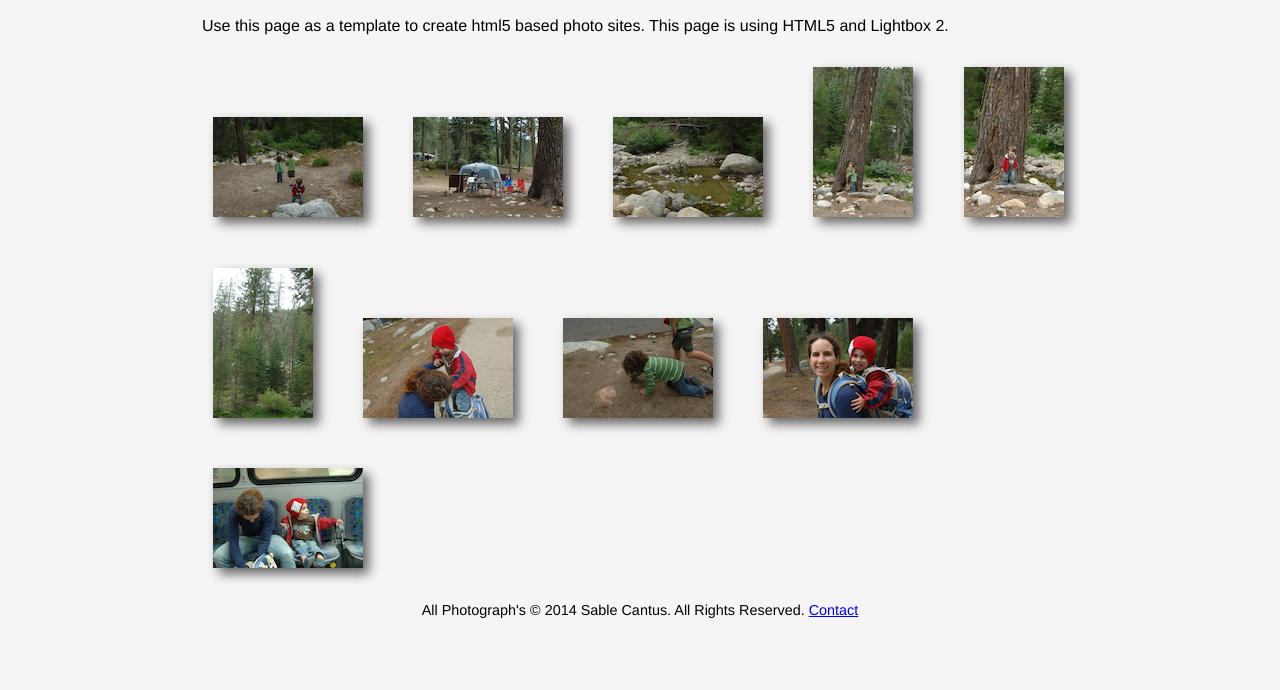
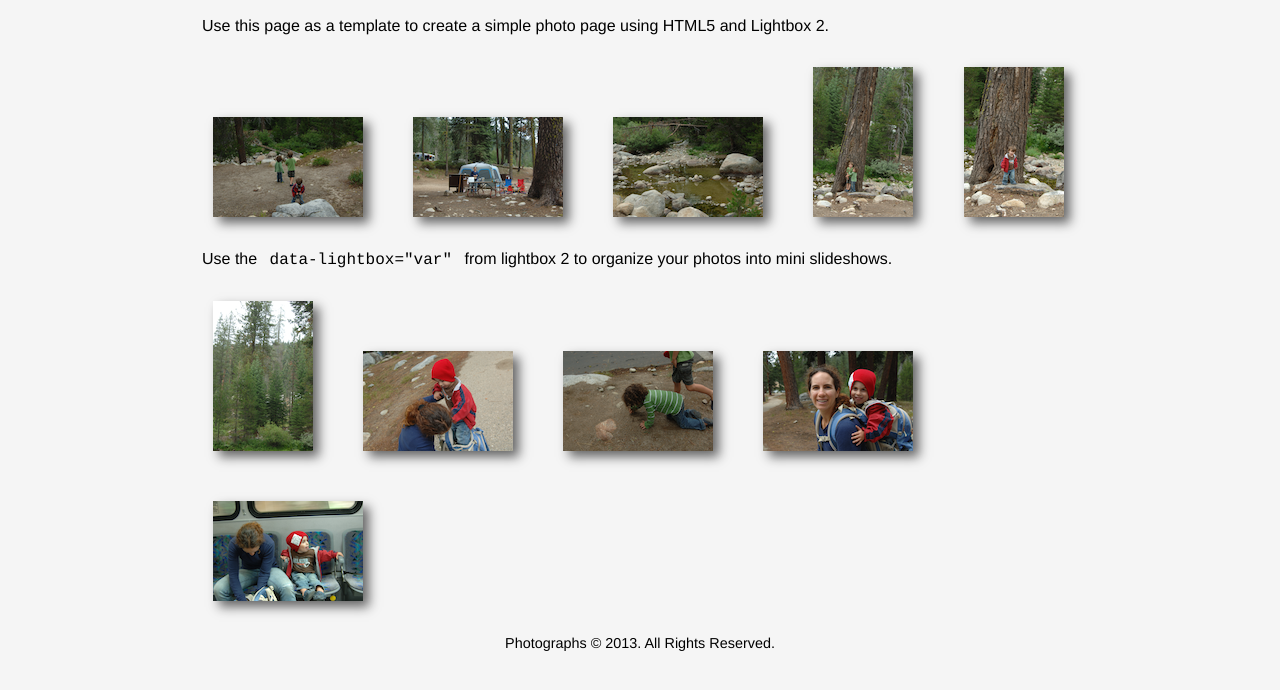
Before and after one commit to sc137/sequoia2014, a plain HTML site: page index.html in a window 1280 px wide. Shown: the part 62-752 px from the top of the page. Drawn offline with Linux system fonts and the light colour scheme; files whose address does not match are found by name.

Commit message:
updated for gitpages

```diff
--- a/assets/style.css
+++ b/assets/style.css
@@ -47,6 +47,11 @@ p {
 	padding: .25em 0 0 0;
 }
 
+code {
+	font-family: courier, monospace;
+	padding: 0 .5em;
+}
+
 .inset {
 	padding-left: 1.35em;
 }
--- a/index.html
+++ b/index.html
@@ -13,7 +13,7 @@
 	<section id="content">
 
 		<h1>Photo Page Template</h1>
-		<p>Use this page as a template to create html5 based photo sites. This page is using HTML5 and Lightbox 2.</p>
+		<p>Use this page as a template to create a simple photo page using HTML5 and Lightbox 2.</p>
 
 		<section id="photos"><!-- Please remove my sample content and use your own -->
 
@@ -27,18 +27,20 @@
 
 			<a href="assets/img/full/img5.png" data-lightbox="photos" title=""><img src="assets/img/thumbs/thumb5.png" class="thumb"></a>
 
-			<a href="assets/img/full/img6.png" data-lightbox="photos" title=""><img src="assets/img/thumbs/thumb6.png" class="thumb"></a>
+			<p>Use the <code>data-lightbox="var"</code> from lightbox 2 to organize your photos into mini slideshows.</p>
 
-			<a href="assets/img/full/img7.png" data-lightbox="photos" title=""><img src="assets/img/thumbs/thumb7.png" class="thumb"></a>
+			<a href="assets/img/full/img6.png" data-lightbox="more_photos" title=""><img src="assets/img/thumbs/thumb6.png" class="thumb"></a>
 
-			<a href="assets/img/full/img8.png" data-lightbox="photos" title=""><img src="assets/img/thumbs/thumb8.png" class="thumb"></a>
+			<a href="assets/img/full/img7.png" data-lightbox="more_photos" title=""><img src="assets/img/thumbs/thumb7.png" class="thumb"></a>
 
-			<a href="assets/img/full/img9.png" data-lightbox="photos" title=""><img src="assets/img/thumbs/thumb9.png" class="thumb"></a>
+			<a href="assets/img/full/img8.png" data-lightbox="more_photos" title=""><img src="assets/img/thumbs/thumb8.png" class="thumb"></a>
 
-			<a href="assets/img/full/img10.png" data-lightbox="photos" title=""><img src="assets/img/thumbs/thumb10.png" class="thumb"></a>
+			<a href="assets/img/full/img9.png" data-lightbox="more_photos" title=""><img src="assets/img/thumbs/thumb9.png" class="thumb"></a>
+
+			<a href="assets/img/full/img10.png" data-lightbox="more_photos" title=""><img src="assets/img/thumbs/thumb10.png" class="thumb"></a>
 		</section><!-- end photos -->
 
-		<footer class="clear"><p>All Photograph's &copy 2014 Sable Cantus. All Rights Reserved. <a href="http://cantus.us/contact/">Contact</a></p></footer>
+		<footer class="clear"><p>Photographs &copy 2013. All Rights Reserved.</p></footer>
 
 		<script src="assets/jquery-1.10.2.min.js"></script>
 		<script src="assets/lightbox-2.6.min.js"></script>
```
Also changed, not shown: 1 other file.
